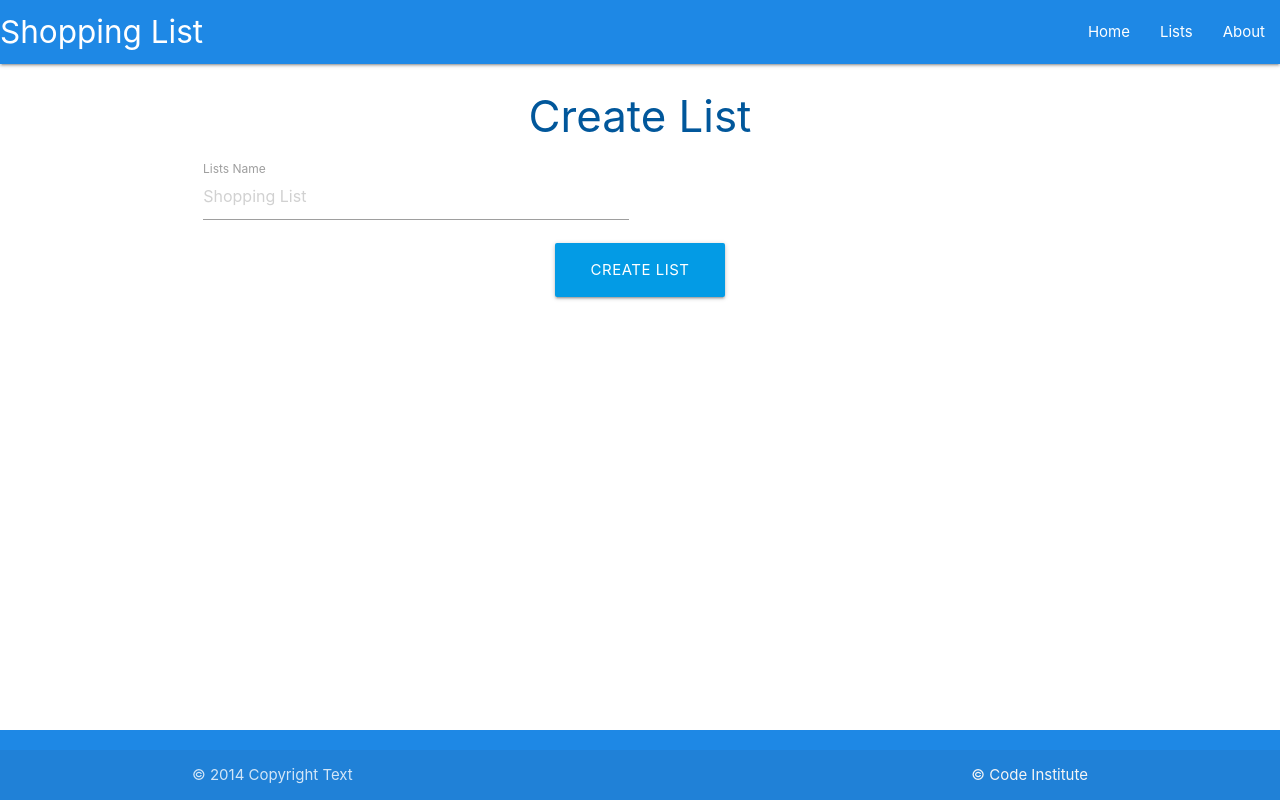
After one commit to TomaszWoloszyn983/shopping-list-application, a Django app: page /create_list/ in a window 1280 px wide. The commit adds this page. Run offline with Django 3.2, Linux system fonts and the light colour scheme.

Commit message:
Create add_list template

```diff
--- a/list/models.py
+++ b/list/models.py
@@ -1,6 +1,6 @@
 from django.db import models
 from django.contrib.auth.models import User
-from datetime import date
+from django.utils import timezone
 
 
 class Item(models.Model):
@@ -21,9 +21,10 @@ class Item(models.Model):
 
 
 class List(models.Model):
-    create_date = date.today().strftime("%b-%d-%Y")
+    create_date = models.DateField(default=timezone.now)
     name = models.CharField(blank=False, max_length=50, unique=True, default=("New List", create_date))
     slug = models.CharField(blank=False, max_length=50, unique=True, default=("New List", create_date))
+    items = models.ForeignKey(Item, on_delete=models.CASCADE)
 
     # class Meta:
     #     ordering = ['-create_date']
--- a/list/urls.py
+++ b/list/urls.py
@@ -11,4 +11,5 @@ urlpatterns = [
     path('items/', views.showItems, name='items'),
     path('home/', views.home, name='home'),
     path('lists/', views.lists, name='lists'),
+    path('create_list/', views.create_list, name='create_list'),
 ]
--- a/list/views.py
+++ b/list/views.py
@@ -1,6 +1,8 @@
-from django.shortcuts import render
+from django.shortcuts import get_object_or_404, render
+from django.http import HttpResponse, HttpResponseRedirect
 from django.views.generic import ListView
 from .models import Item
+from .models import List
 
 
 # Create your views here.
@@ -22,6 +24,18 @@ def home(request):
 def lists(request):
     return render(request, 'list.html')
 
+def create_list(request):
+    return render(request, 'add_list.html')
+
+def add_list(request):
+    print('Creating new list')
+    list = get_object_or_404(List, )
+    if request.method == "POST":
+        list = List(lists_name=request.form.get_object_or_404("lists_name"))
+        print(list)
+        return render(request, 'list.html')
+    return HttpResponseRedirect(reverse, 'add_list.html')
+
 def items(request):
     return render(request, 'items.html')
 
--- a/shoppinglist/urls.py
+++ b/shoppinglist/urls.py
@@ -28,4 +28,5 @@ urlpatterns = [
     path('items/', include('list.urls'), name='items'),
     path('home/', include('list.urls'), name='home'),
     path('lists/', include('list.urls'), name='lists'),
+    path('add_list/', include('list.urls'), name='create_list'),
 ]
--- /dev/null
+++ b/templates/add_list.html
@@ -0,0 +1,27 @@
+{% extends "base.html" %}
+{% block content %}
+
+<h3 class="light-blue-text text-darken-4 center-align">Create List</h3>
+
+
+<div class="row light-blue-text text-darken-4">
+    <form class="col s12 " method="POST" action="{% url 'create_list' %}">
+      <div class="row ">
+        <div class="input-field col s6 center-align">
+          <input placeholder="Shopping List" id="lists_name" type="text" class="validate" required>
+          <label for="lists_name">Lists Name</label>
+        </div>
+
+        <div class="row">
+            <divc class="col s12 center-align">
+                <button type="submit" class="btn-large light-blue darken-1">
+                    Create List <i class="fas fa plus=square right"></i>
+                </button>
+            </div>
+        </div>
+    </form>
+  </div>
+
+
+
+{% endblock %}
--- a/templates/list.html
+++ b/templates/list.html
@@ -27,8 +27,8 @@
 
 <div class="row">
     <div class="col s12 center-align">
-        <a href="#" class="btn-large light-blue darken-2">
-            Add Item <i class="fas fa-plus-square right"></i>
+        <a href="{% url 'create_list' %}" class="btn-large light-blue darken-2">
+            Add List <i class="fas fa-plus-square right"></i>
         </a>
     </div>
 </div>
```
Also changed, not shown: list/migrations/0005_auto_20221014_0651.py (added).
